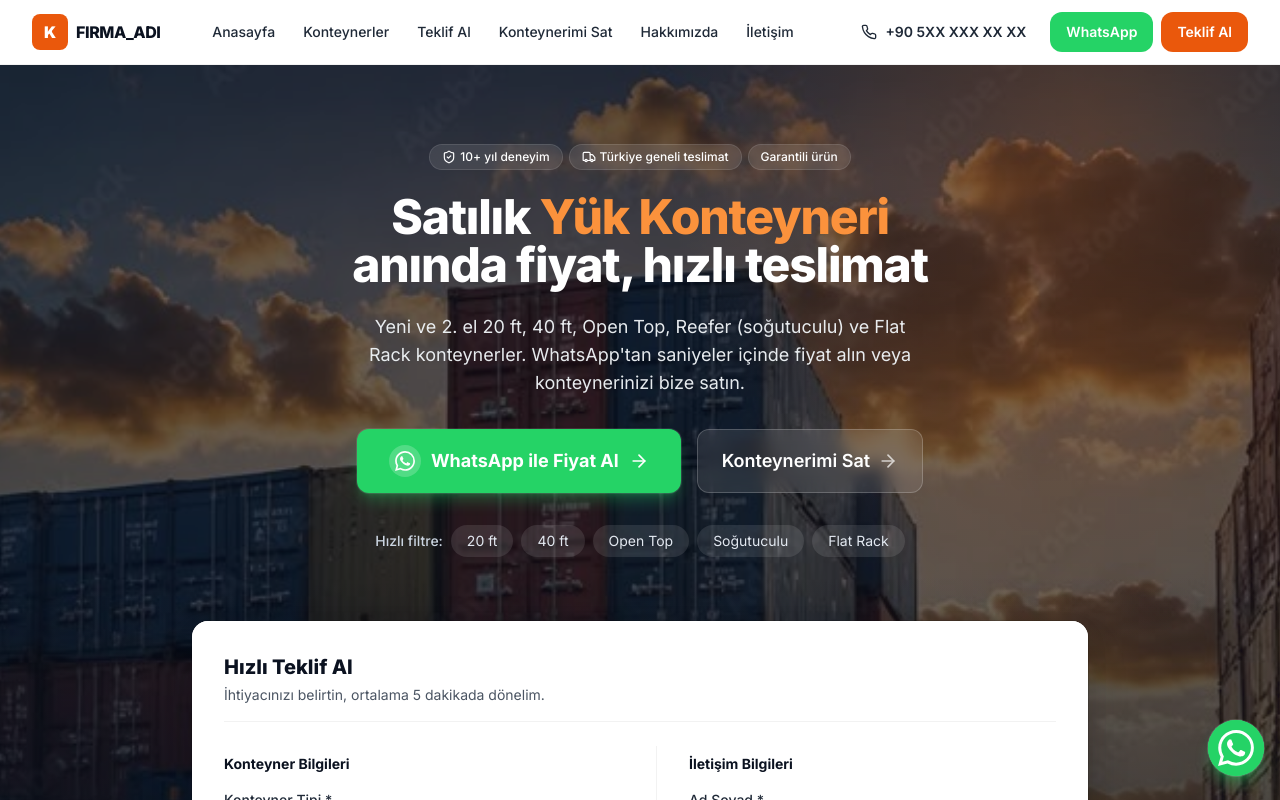
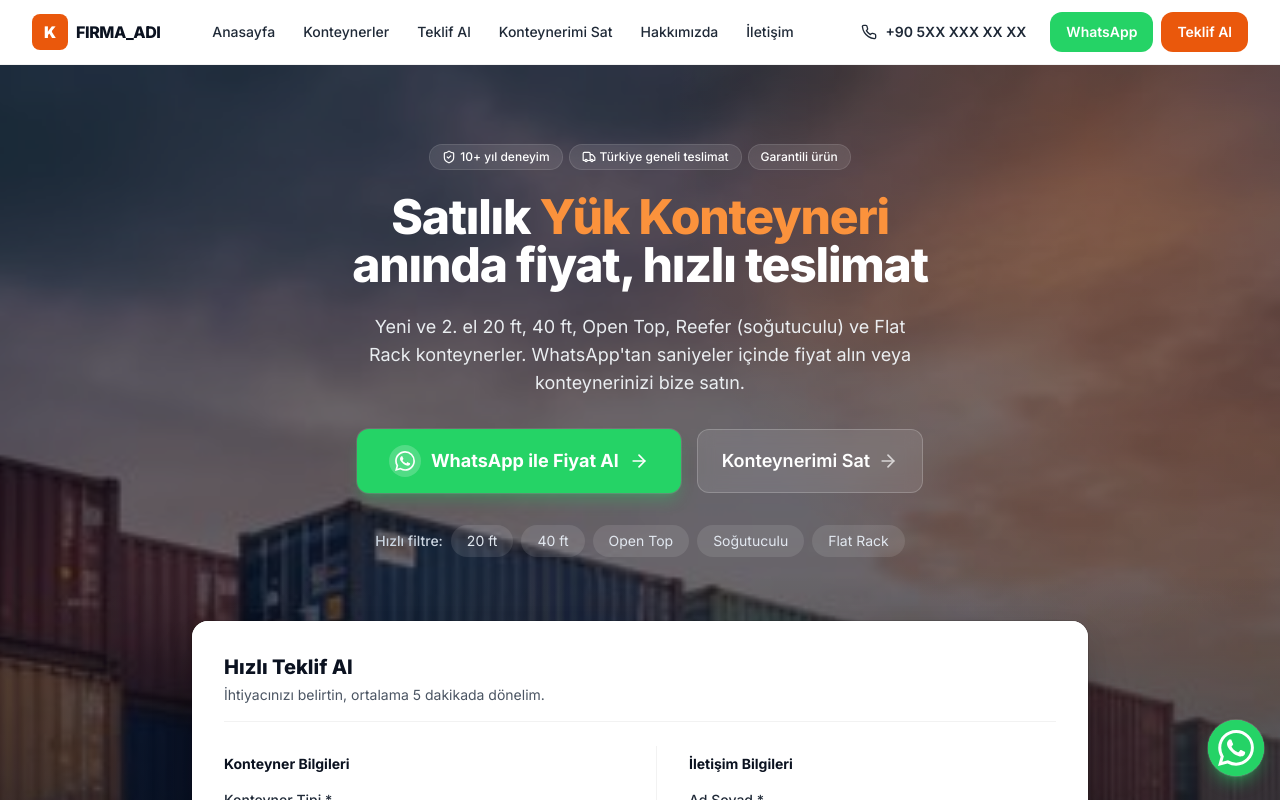
Before and after one commit to sukrugencoglu10/gnckon, a Next.js app: page / in a window 1280 px wide. Shown: the top 800 px of the page. Built offline with nearby package versions, Linux system fonts and the light colour scheme.

Commit message:
chore: increase hero slideshow duration and optimize image load speed

```diff
--- a/components/Hero.tsx
+++ b/components/Hero.tsx
@@ -15,7 +15,7 @@
   useEffect(() => {
     const timer = setInterval(() => {
       setCurrentImage((prev) => (prev + 1) % images.length);
-    }, 5000); // 5 saniyede bir değişir
+    }, 12000); // 12 saniyede bir değişir (Çok sık değişmemesi için uzatıldı)
     return () => clearInterval(timer);
   }, []);
 
@@ -28,6 +28,8 @@
           src={src}
           alt="Konteyner Arkaplan"
           fill
+          quality={75}
+          sizes="100vw"
           priority={idx === 0}
           className={`object-cover transition-opacity duration-1000 ${
             idx === currentImage ? "opacity-40" : "opacity-0"
```
